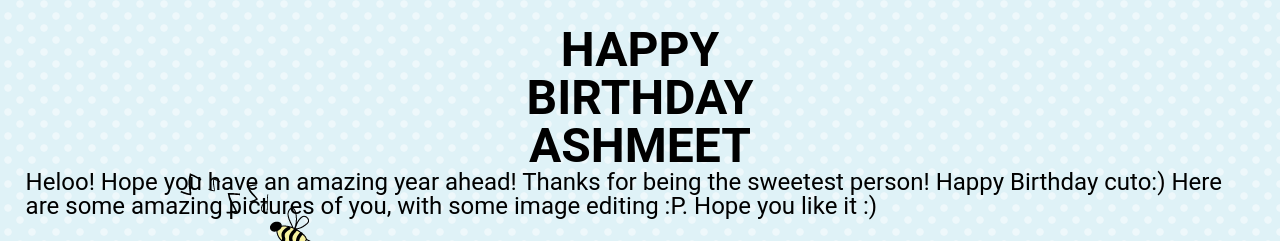
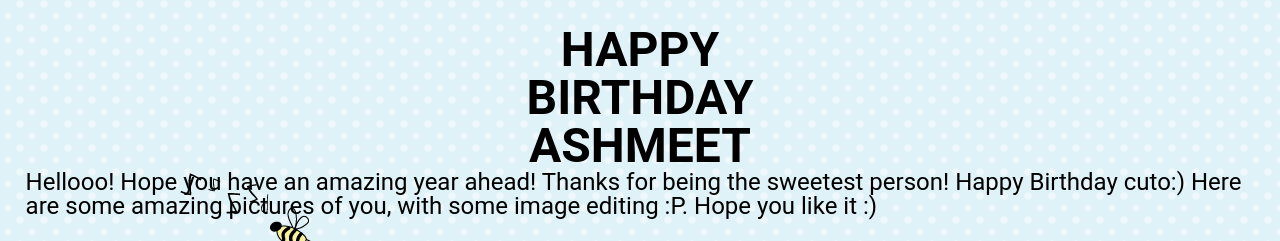
Before and after one commit to ashmeetchandok/happybirthdayashmeet, a plain HTML site: page index.html in a window 1280 px wide. Shown: the top 241 px of the page. Drawn offline with Linux system fonts and the light colour scheme; grey boxes are pictures that could not be loaded.

Commit message:
Update index.html

```diff
--- a/index.html
+++ b/index.html
@@ -14,7 +14,7 @@
             <h1 class="happy"> HAPPY</h1>
             <h1 class="birthday"> BIRTHDAY</h1>
             <h1 class="ashmeet"> ASHMEET</h1>
-            <p class="para">Heloo! Hope you have an amazing year ahead! Thanks for being the
+            <p class="para">Hellooo! Hope you have an amazing year ahead! Thanks for being the
                 sweetest person! Happy Birthday cuto:) Here are some
                 amazing pictures of you, with some image editing :P. Hope you like it :)
             </p>
```
